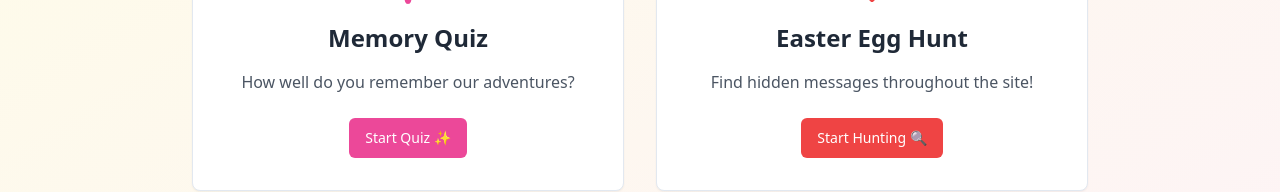
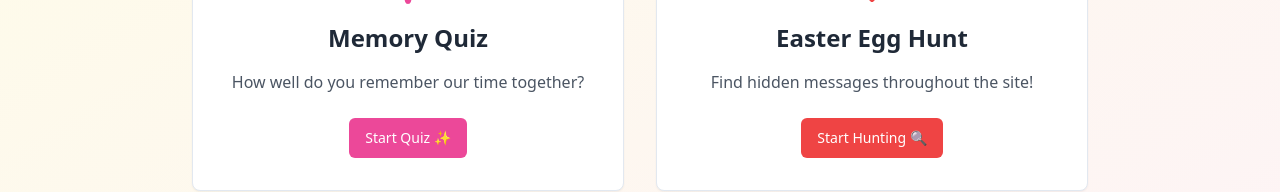
Before and after one commit to mohammadkumail195-sketch/aisha, a Next.js app: page / in a window 1280 px wide. Both pictures are taken after a click on the button "Fun". Shown: the part 323-515 px from the top of the page. Built offline with nearby package versions, Linux system fonts and the light colour scheme; a web font is replaced by a local one.

Commit message:
Update page.tsx

```diff
--- a/app/page.tsx
+++ b/app/page.tsx
@@ -315,7 +315,7 @@ export default function LoveWebsite() {
             <CardContent className="p-8 text-center">
               <Sparkles className="mx-auto mb-4 text-pink-500" size={48} />
               <h3 className="text-2xl font-bold text-gray-800 mb-4">Memory Quiz</h3>
-              <p className="text-gray-600 mb-6">How well do you remember our adventures?</p>
+              <p className="text-gray-600 mb-6">How well do you remember our time together?</p>
               {!quizStarted && (
                 <Button onClick={() => setQuizStarted(true)} className="bg-pink-500 hover:bg-pink-600 text-white">
                   Start Quiz ✨
```
